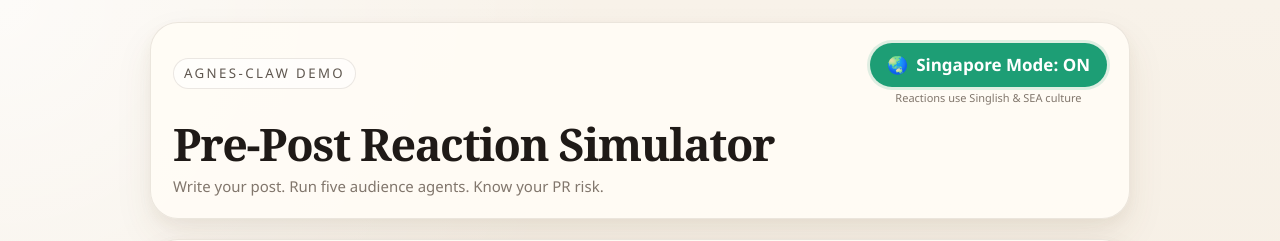
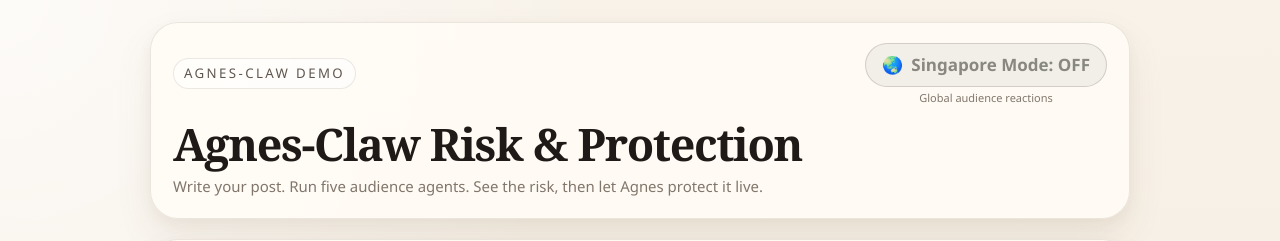
Before and after one commit to Chrainx/pre-post-reaction-simulator, a React (Vite) app: page / in a window 1280 px wide. Shown: the top 241 px of the page. Built offline with nearby package versions, Linux system fonts and the light colour scheme; no server answers.

Commit message:
feat: adjust original config

```diff
--- a/index.html
+++ b/index.html
@@ -4,7 +4,7 @@
     <meta charset="UTF-8" />
     <link rel="icon" type="image/svg+xml" href="/favicon.svg" />
     <meta name="viewport" content="width=device-width, initial-scale=1.0" />
-    <title>pre-post-reaction-simulator</title>
+    <title>Agnes-Claw Risk & Protection</title>
   </head>
   <body>
     <div id="root"></div>
--- a/src/App.tsx
+++ b/src/App.tsx
@@ -64,10 +64,10 @@ function createInitialPipelineState(threshold = 60): AutonomousPipelineState {
 function App() {
   const [input, setInput] = useState('')
   const [platform, setPlatform] = useState<Platform>('twitter')
-  const [region, setRegion] = useState<Region>('singapore')
+  const [region, setRegion] = useState<Region>('global')
   const [submittedText, setSubmittedText] = useState('')
   const [lastPlatform, setLastPlatform] = useState<Platform>('twitter')
-  const [lastRegion, setLastRegion] = useState<Region>('singapore')
+  const [lastRegion, setLastRegion] = useState<Region>('global')
   const [personaStates, setPersonaStates] =
     useState<PersonaCardState[]>(createIdlePersonaStates())
   const [synthesis, setSynthesis] = useState<SynthesisResult | null>(null)
@@ -225,7 +225,7 @@ function App() {
         completedSynthesis,
         completedPersonas,
       )
-      setRewrittenText(result)
+      setRewrittenText(result.trimStart())
     } catch {
       setRewrittenText('Agnes could not generate a rewrite. Please try again.')
     } finally {
--- a/src/ComposePage.tsx
+++ b/src/ComposePage.tsx
@@ -101,9 +101,9 @@ function ComposePage({
         </div>
 
         <div className="hero-copy-group">
-          <h1>Pre-Post Reaction Simulator</h1>
+          <h1>Agnes-Claw Risk & Protection</h1>
           <p className="hero-copy">
-            Write your post. Run five audience agents. Know your PR risk.
+            Write your post. Run five audience agents. See the risk, then let Agnes protect it live.
           </p>
         </div>
       </section>
```
Also changed, not shown: 1 other file (tests, documents, lock files or other folders).
